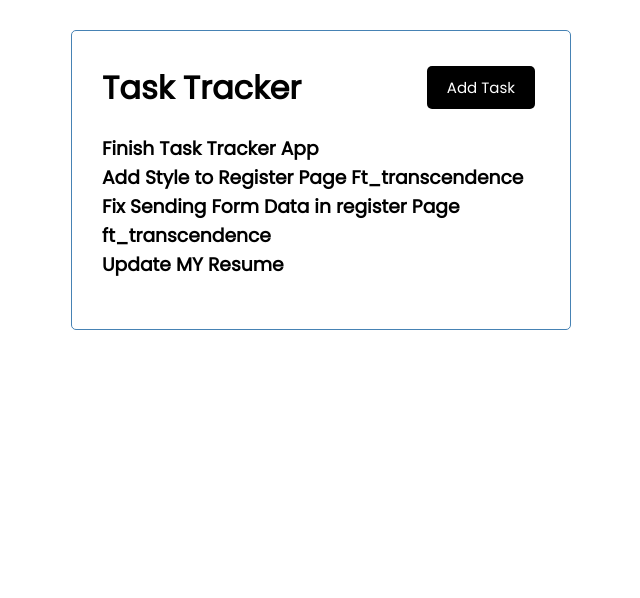
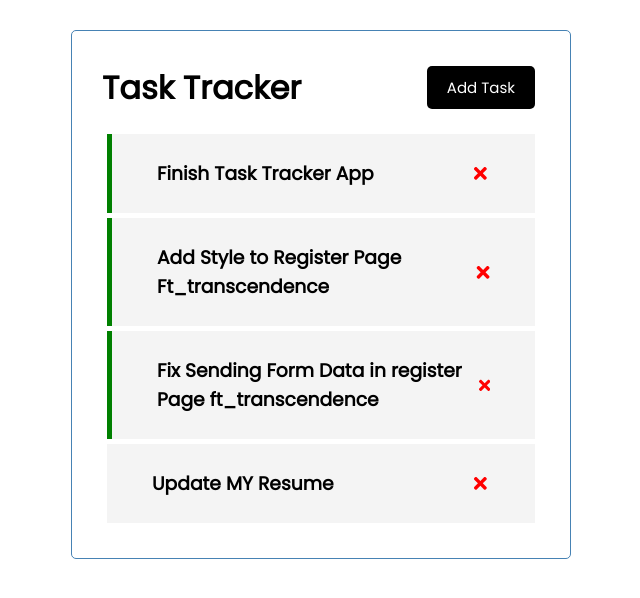
Before and after one commit to aelmakk/task-tracker, a React (Create React App) app: page / in a window 1280 px wide. Shown: the top 598 px of the page, without its empty margins (319-959 px from the left). Built offline with nearby package versions, Linux system fonts and the light colour scheme.

Commit message:
delete tasks , set reminder

```diff
--- a/package.json
+++ b/package.json
@@ -8,6 +8,7 @@
     "@testing-library/user-event": "^13.5.0",
     "react": "^18.2.0",
     "react-dom": "^18.2.0",
+    "react-icons": "^4.4.0",
     "react-scripts": "5.0.1",
     "web-vitals": "^2.1.4"
   },
--- a/src/App.js
+++ b/src/App.js
@@ -28,10 +28,29 @@
     },
 ])
 
+  const handlDelete = (id) => {
+    setTasks(
+      tasks.filter((task) => task.id !== id)
+    )
+    // console.log('delete', id)
+  }
+
+  const toggleReminder = (id) => {
+    setTasks(
+      tasks.map((task) =>
+      task.id === id ? { ...task, reminder:!task.reminder} : task
+      // (
+        // task.id === id ? task.reminder = !task.reminder : task.reminder
+      // )
+    ))
+    // console.log('toggle Reminder', id)
+
+  }
+
   return (
     <div className="container">
       <Header />
-      <Tasks tasks={tasks} />
+      {tasks.length > 0 ? <Tasks tasks={tasks} onDelete={handlDelete} onToggle={toggleReminder} /> : 'No Tasks To Show' }
     </div>
   );
 }
--- /dev/null
+++ b/src/Components/Task.js
@@ -0,0 +1,14 @@
+import { FaTimes } from "react-icons/fa";
+
+const Task = ({ task, onDelete, onToggle}) => {
+    return (
+        <div className={`task ${task.reminder ? 'reminder' : '' }`} onDoubleClick={() => onToggle(task.id)}>
+            <h3 className="task">
+                {task.text}
+                <FaTimes style={{color:'red', cursor:'pointer' }} onClick={() => onDelete(task.id)}/>
+            </h3>
+        </div>
+    );
+}
+
+export default Task;
--- a/src/Components/Tasks.js
+++ b/src/Components/Tasks.js
@@ -1,11 +1,12 @@
+import Task from "./Task"
 import "../index.css"
 
-const Tasks = ({tasks}) => {
+const Tasks = ({tasks, onDelete, onToggle}) => {
     return (
         tasks.map((task) => (
-                <h3 key={task.id}>
-                    {task.text}
-                </h3>
+            <div className="taskContainer" >
+                <Task key={task.id} task={task} onDelete={onDelete} onToggle={onToggle} />
+            </div>
         ))
     );
 }
--- a/src/index.css
+++ b/src/index.css
@@ -114,3 +114,7 @@
 .tit {
     color: red;
 }
+
+/* .taskContainer {
+  display: flex;
+} */
```
Also changed, not shown: 1 other file (tests, documents, lock files or other folders).
